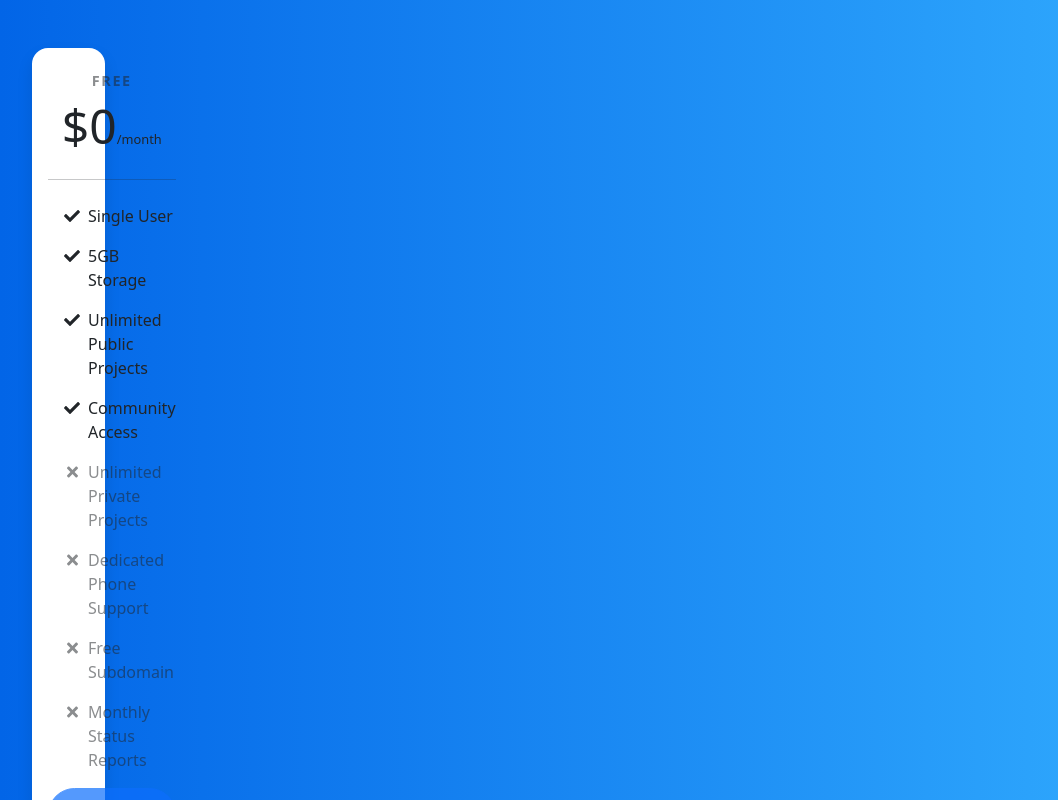
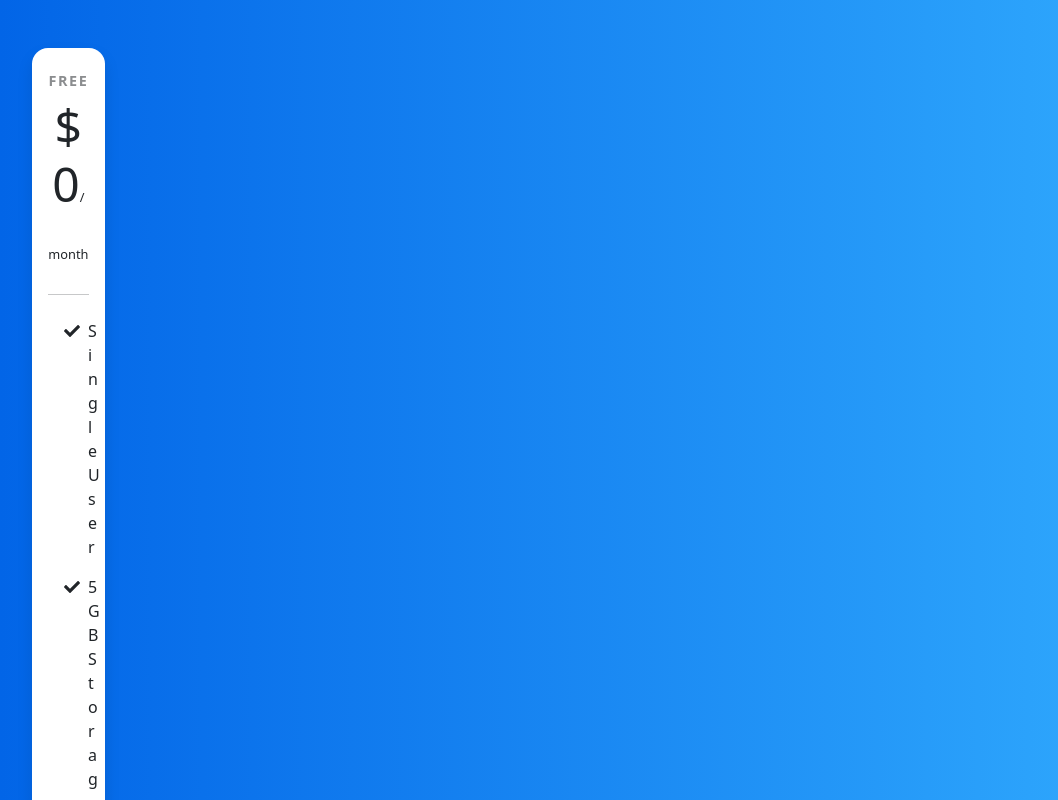
Before and after one commit to SushankSinha/React-Price-Cart-task1, a React (Create React App) app: page / in a window 1280 px wide. Shown: the top 800 px of the page, without its empty margins (50-1108 px from the left). Built offline with nearby package versions, Linux system fonts and the light colour scheme.

Commit message:
Update Template.js

```diff
--- a/src/Components/Template.js
+++ b/src/Components/Template.js
@@ -7,8 +7,8 @@ function Template(props) {
     <section className="pricing py-5" >
       <div className="container" style = {{display : "flex", flexDirection : "row"}}>
         <div className="row" style = {{display : "flex", flexDirection : "row"}}>
-          <div className="col-lg-4" style = {{display : "flex", flexDirection : "row"}}>
-            <div className="card mb-5 mb-lg-0" style = {{display : "flex", flexDirection : "row"}}>
+          <div className="col-lg-4">
+            <div className="card mb-5 mb-lg-0" >
               <div className="card-body">
                 <h5 className="card-title text-muted text-uppercase text-center">
                   {props.type}
```
